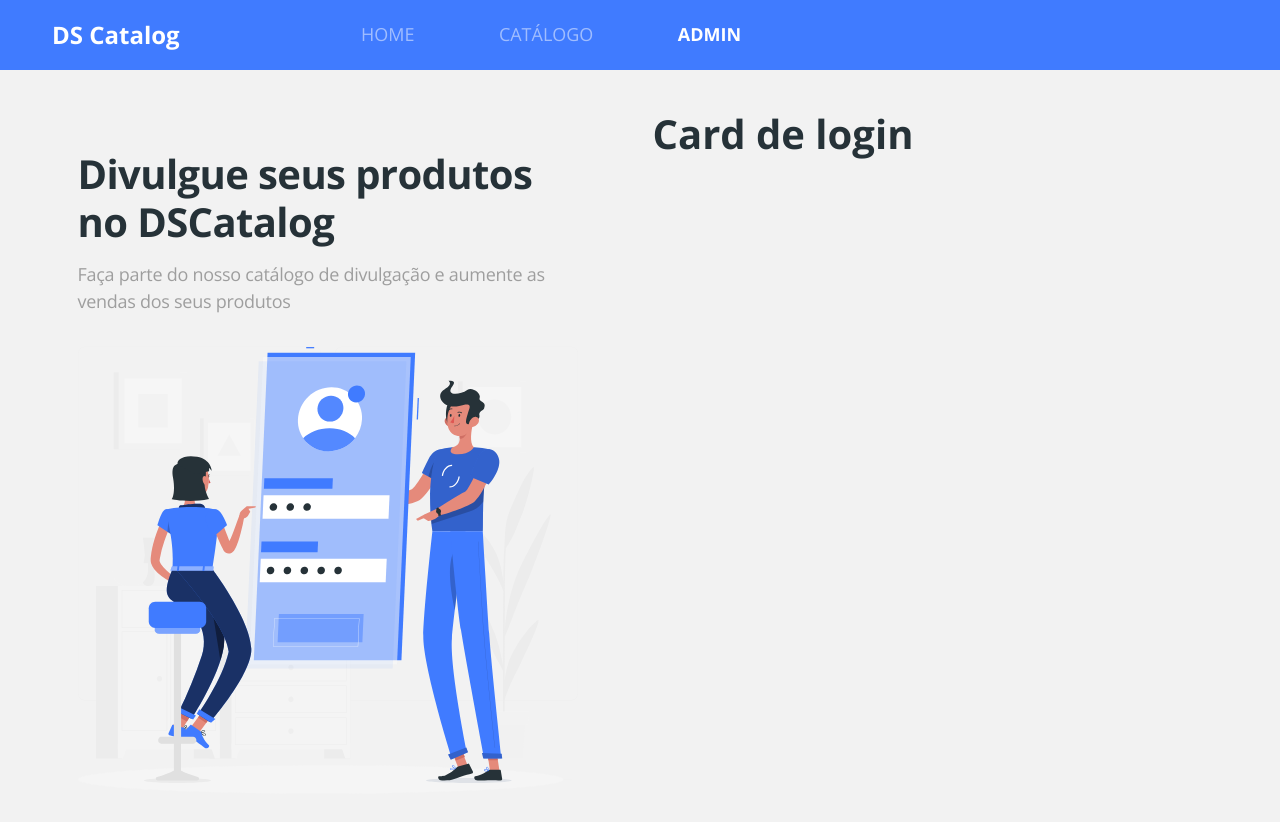
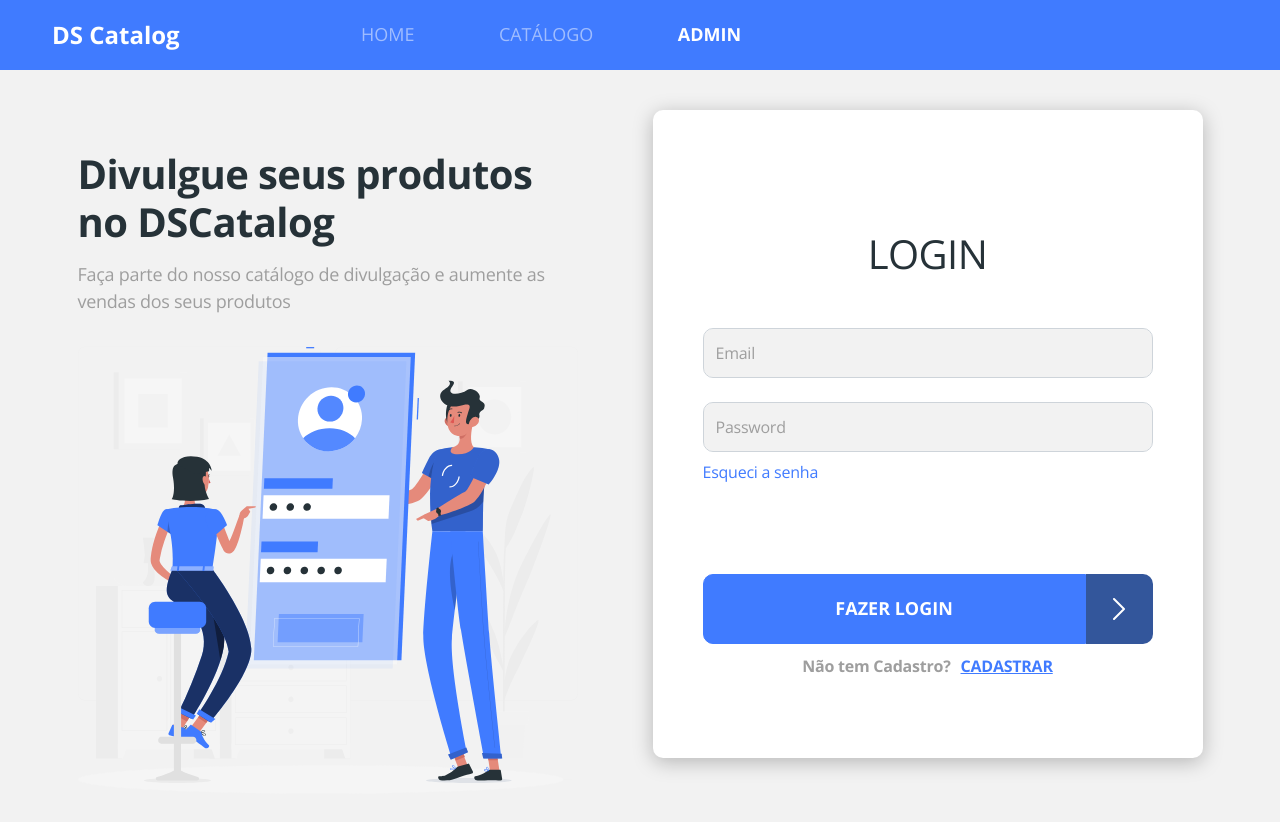
Before and after one commit to bortolattolucas/dscatalog-devsuperior-3-0, a React (Create React App) app in the folder frontweb/: page /admin/auth/login in a window 1280 px wide. Shown: the top 822 px of the page. Built offline with nearby package versions, Linux system fonts and the light colour scheme; no server answers.

Commit message:
Login card styling

```diff
--- a/frontweb/src/App.css
+++ b/frontweb/src/App.css
@@ -17,5 +17,17 @@ a, a:hover {
 .base-card {
     border-radius: 10px;
     background-color: #FFF;
-    box-shadow: 0px 4px 20px rgba(0, 0, 0, 0.25);
+    box-shadow: 0 4px 20px rgba(0, 0, 0, 0.25);
 }
+
+.base-input {
+    border-radius: 10px;
+    font-size: 1em;
+    letter-spacing: -0.015em;
+    color: #263238;
+    height: 50px;
+}
+
+.base-input::placeholder {
+    color: #9E9E9E;
+}
--- a/frontweb/src/components/ButtonIcon/styles.css
+++ b/frontweb/src/components/ButtonIcon/styles.css
@@ -3,6 +3,7 @@
 }
 
 .btn-container button {
+    width: calc(100% - 50px);
     border-radius: 10px 0 0 10px;
 }
 
--- /dev/null
+++ b/frontweb/src/pages/Admin/Auth/Login/index.tsx
@@ -0,0 +1,44 @@
+import {Link} from 'react-router-dom';
+import ButtonIcon from 'components/ButtonIcon';
+
+import './styles.css';
+
+const Login = () => {
+    return (
+        <div className="base-card login-card">
+            <h1>LOGIN</h1>
+            <form>
+                <div className="mb-4">
+                    <input
+                        type="text"
+                        className="form-control base-input"
+                        placeholder="Email"
+                        name="username"
+                    />
+                </div>
+                <div className="mb-2">
+                    <input
+                        type="password"
+                        className="form-control base-input "
+                        placeholder="Password"
+                        name="password"
+                    />
+                </div>
+                <Link to="/admin/auth/recover" className="login-link-recover">
+                    Esqueci a senha
+                </Link>
+                <div className="login-submit">
+                    <ButtonIcon text="Fazer login"/>
+                </div>
+                <div className="signup-container">
+                    <span className="not-registered">Não tem Cadastro?</span>
+                    <Link to="/admin/auth/register" className="login-link-register">
+                        CADASTRAR
+                    </Link>
+                </div>
+            </form>
+        </div>
+    );
+};
+
+export default Login;
--- /dev/null
+++ b/frontweb/src/pages/Admin/Auth/Login/styles.css
@@ -0,0 +1,58 @@
+.login-card {
+    padding: 20px;
+    font-size: 16px;
+}
+
+.login-card h1 {
+    font-weight: normal;
+    font-size: 2.5em;
+    text-align: center;
+    letter-spacing: -0.015em;
+    color: #263238;
+    text-transform: uppercase;
+    margin-top: 70px;
+    margin-bottom: 50px;
+}
+
+.login-link-recover {
+    font-size: 1em;
+    letter-spacing: -0.015em;
+    color: #407bff;
+    display: block;
+    margin-bottom: 90px;
+}
+
+.login-link-register {
+    font-weight: bold;
+    font-size: 1em;
+    text-align: center;
+    letter-spacing: -0.015em;
+    text-decoration-line: underline;
+    color: #407bff;
+    margin-left: 10px;
+}
+
+.login-submit {
+    margin-bottom: 10px;
+}
+
+.not-registered {
+    font-weight: bold;
+    font-size: 1em;
+    text-align: center;
+    letter-spacing: -0.015em;
+    color: #9e9e9e;
+}
+
+.signup-container {
+    text-align: center;
+    margin-bottom: 30px;
+}
+
+@media (min-width: 576px) {
+
+    .login-card {
+        padding: 50px;
+    }
+
+}
--- a/frontweb/src/pages/Admin/Auth/index.tsx
+++ b/frontweb/src/pages/Admin/Auth/index.tsx
@@ -1,6 +1,7 @@
 import {ReactComponent as AuthImage} from 'assets/images/auth-image.svg';
 import {Route, Switch} from "react-router-dom";
 import './styles.css';
+import Login from "./Login";
 
 const Auth = () => {
     return (
@@ -13,7 +14,7 @@ const Auth = () => {
             <div className="auth-form-container">
                 <Switch>
                     <Route path="/admin/auth/login">
-                        <h1>Card de login</h1>
+                        <Login/>
                     </Route>
                     <Route path="/admin/auth/signup">
                         <h1>Card de signup</h1>
```
